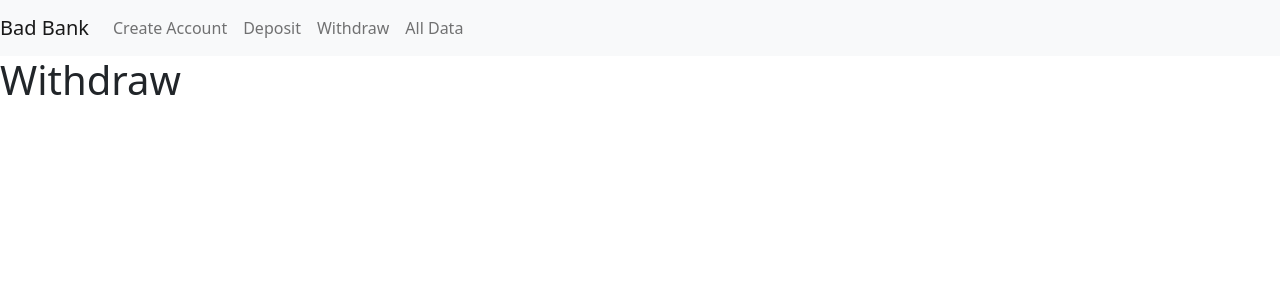
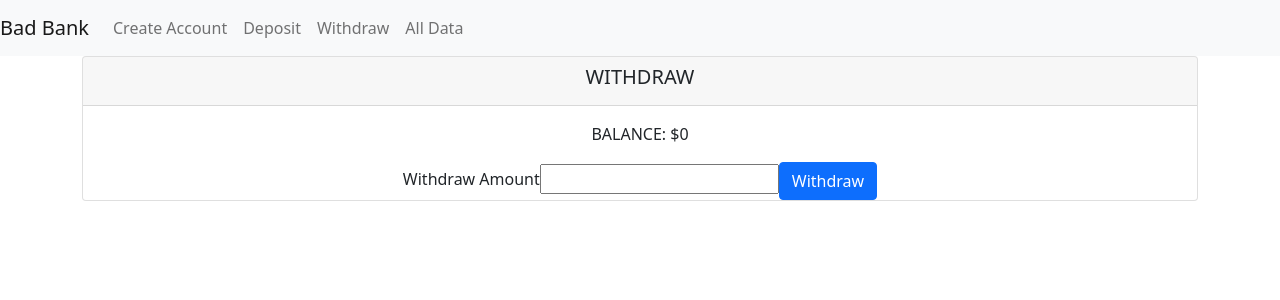
Before and after one commit to alexandrabaturina/mit-banking-app, a React (Create React App) app: page /withdraw in a window 1280 px wide. Shown: the top 300 px of the page. Built offline with nearby package versions, Linux system fonts and the light colour scheme.

Commit message:
feat: withdraw money

```diff
--- a/src/App.js
+++ b/src/App.js
@@ -20,6 +20,10 @@ const App = () => {
     setBalance(balance + sum)
   }
 
+  const withdraw = sum => {
+    setBalance(balance - sum)
+  }
+
   return (
     <Router>
       <NavBar />
@@ -32,7 +36,10 @@ const App = () => {
         <Deposit
           balance={balance}
           addDeposit={addDeposit} />} />
-      <Route path="/withdraw/" component={Withdraw} />
+      <Route path="/withdraw/" component={() =>
+        <Withdraw
+          balance={balance}
+          withdraw={withdraw} />} />
       <Route path="/alldata/" component={() =>
         <AllData users={users} />} />
     </Router>
--- a/src/components/Withdraw.js
+++ b/src/components/Withdraw.js
@@ -1,6 +1,44 @@
-const Withdraw = () => {
+import { Container, Button } from 'react-bootstrap'
+import { Formik, Form, Field } from 'formik'
+
+const Withdraw = ({ balance, withdraw }) => {
+
     return (
-        <h1>Withdraw</h1>
+        <Container>
+            <div className="card text-center">
+                <div className="card-header">
+                    <h5 className="card-title">WITHDRAW</h5>
+                </div>
+                <div className="card-body">
+                    <div className="balance">
+                        BALANCE: ${balance}
+                    </div>
+                </div>
+                <Formik
+                    initialValues={{
+                        withdraw: ''
+                    }}
+                    onSubmit={(values, { setSubmitting, resetForm }) => {
+                        withdraw(parseFloat(values.withdraw))
+                        setSubmitting(false)
+                        resetForm()
+                        setTimeout(function () { alert('Money successefully withdrawn!'); }, 400);
+                    }}>
+                    {formik => (
+                        <Form>
+                            <label className="field" htmlFor="withdraw">Withdraw Amount</label>
+                            <Field
+                                name="withdraw"
+                                type="text"
+                                onChange={formik.handleChange}
+                                value={formik.values.withdraw} />
+
+                            <Button type="submit">Withdraw</Button>
+                        </Form>
+                    )}
+                </Formik>
+            </div>
+        </Container>
     )
 }
 
```
